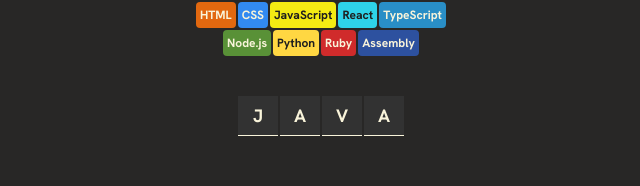
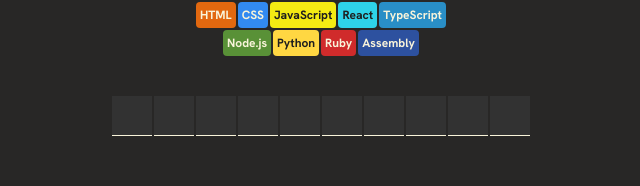
Before and after one commit to mansourYassine/hangman-game, a React (Vite) app: page / in a window 1280 px wide. Shown: the part 242-428 px from the top of the page, without its empty margins (319-959 px from the left). Built offline with nearby package versions, Linux system fonts and the light colour scheme.

Commit message:
display correctly guessed letters in the word

```diff
--- a/src/App.jsx
+++ b/src/App.jsx
@@ -2,15 +2,19 @@
 import { languages } from "./languages"
 
 export default function App() {
+    // State Values
+
     // Current word to guess
-    const [currentWord, setCurrentWord] = useState("java");
-
-    const wordletters = currentWord.split('').map((letter, index) => (
-        <span key={index} className=" w-10 h-10 bg-[#323232] flex justify-center items-center border-b border-b-[#F9F4DA] text-[#F9F4DA] font-bold text-lg ">{letter.toUpperCase()}</span>
-    ));
+    const [currentWord, setCurrentWord] = useState("javascript");
 
     // User's guessed letters
     const [guessedLetters, setGuessedLetters] = useState([]);
+
+    // Derived Values
+
+
+    // Static Values
+    const alphabet = "abcdefghijklmnopqrstuvwxyz";
 
     function addLetter(letter) {
         setGuessedLetters(prevLetters => (
@@ -26,8 +30,16 @@
             e.target.classList.add("bg-key-wrong")
     }
 
+
+    const wordletters = currentWord.split('').map((letter, index) => (
+        <span
+            key={index}
+            className=" w-10 h-10 bg-[#323232] flex justify-center items-center border-b border-b-[#F9F4DA] text-[#F9F4DA] font-bold text-lg "
+        >{guessedLetters.includes(letter) && letter.toUpperCase()}</span>
+    ));
+
+
     // Keyboard buttons
-    const alphabet = "abcdefghijklmnopqrstuvwxyz";
 
     const keyboardElements = alphabet.split('').map((letter, index) => (
         <button
```
